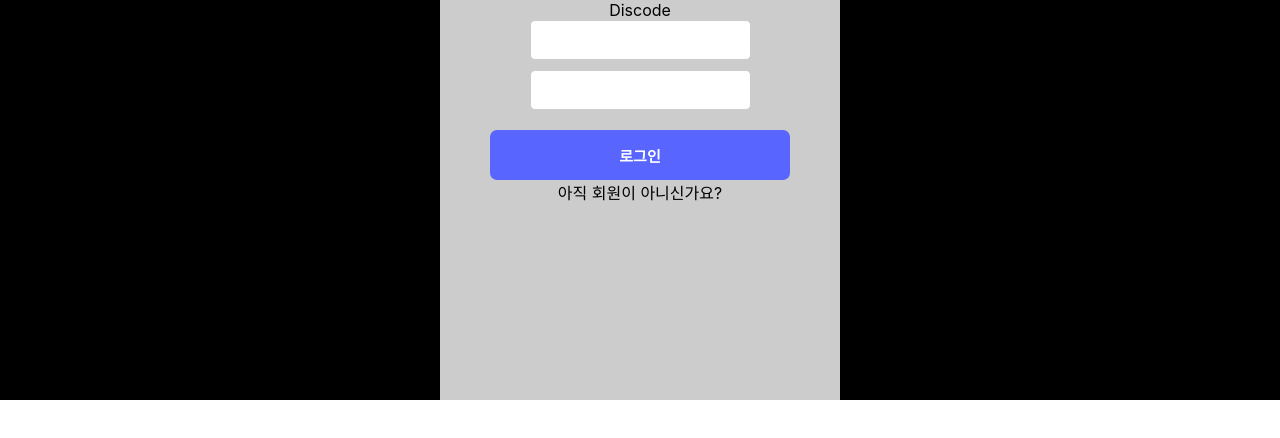
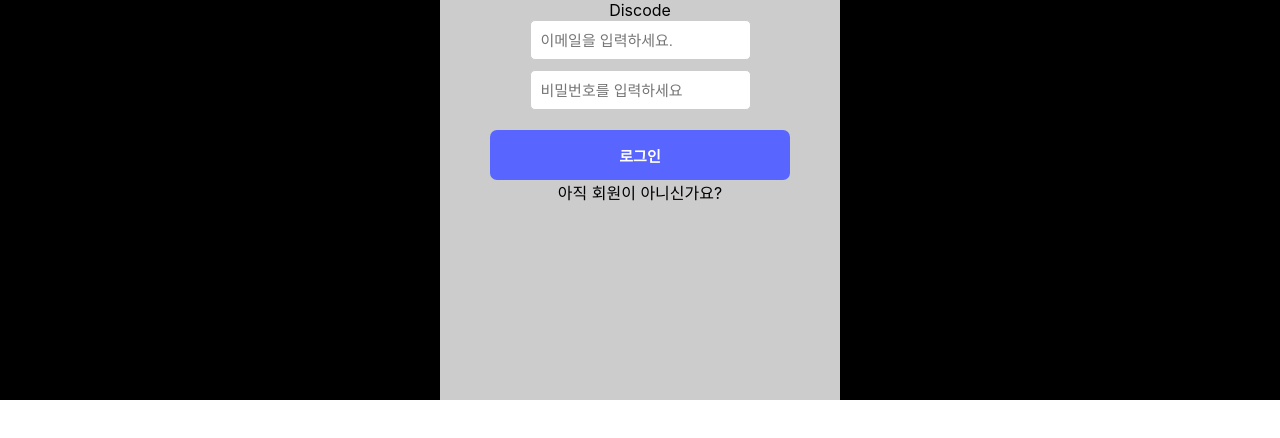
Before and after one commit to clonecordFront/clonecord, a React (Create React App) app: page / in a window 1280 px wide. Shown: the top 438 px of the page. Built offline with nearby package versions, Linux system fonts and the light colour scheme; no server answers.

Commit message:
로그인 작업중
로그인 기능 작업중

```diff
--- a/src/index.css
+++ b/src/index.css
@@ -123,7 +123,8 @@
   font-weight: 700;
   transition: 0.3s;
   cursor: pointer;
-  &:hover {
-    background-color: #bdbdbd;
-  }
 }
+
+.loginButton:hover {
+  background-color: #bdbdbd;
+}
--- a/src/index.js
+++ b/src/index.js
@@ -3,10 +3,14 @@
 import './index.css';
 import App from './App';
 import '@fortawesome/fontawesome-free/js/all.js';
+import store from './redux/config/configStore';
+import { Provider } from 'react-redux';
 
 const root = ReactDOM.createRoot(document.getElementById('root'));
 root.render(
-  <React.StrictMode>
-    <App />
-  </React.StrictMode>
+  <Provider store={store}>
+    <React.StrictMode>
+      <App />
+    </React.StrictMode>
+  </Provider>
 );
--- a/src/pages/mainPage/MainPage.jsx
+++ b/src/pages/mainPage/MainPage.jsx
@@ -1,22 +1,64 @@
-import React from "react"
+import React,{ useState} from "react"
 import { useNavigate } from "react-router-dom/dist"
-
+import { useDispatch } from "react-redux";
+import { memberLogin } from "../../redux/modules/loginSlice";
 
 export default function MainPage() {
-   const navigate = useNavigate
+  const [email, setEmail] = useState();
+  const [password, setPassword] = useState();
+
+  const navigate = useNavigate();
+  const dispatch = useDispatch();
+
+  const onChangeEmail = (e) => {
+    const {value} = e.target;
+    setEmail(value);
+  }
+
+  const onChangePassword = (e) => {
+    const {value} = e.target;
+    setPassword(value);
+  }
+
+  const onSubmitHandler = (e) => {
+    e.preventDefault();
+    dispatch(memberLogin({
+      email,
+      password
+    }));
+    setEmail('');
+    setPassword('')
+
+    if(password.length < 4 || password.length > 20) {
+      alert("4자리 ~ 20자리 이내로 입력하세요")
+      return false;
+    }
+  }
 
   return (
 
       <div className="loginPage">
-        <div className="loginBox">
+        <form className="loginBox" onSubmit={onSubmitHandler}>
           <div>
             <p>Discode</p>
-            <input className="loginInput"/>
-            <input className="loginInput"/>
+            <input
+              className="loginInput"
+              value={email}
+              type='text'
+              onChange={onChangeEmail}
+              placeholder='이메일을 입력하세요.'
+              />
+            <input
+              className="loginInput"
+              value={password}
+              type='password'
+              onChange={onChangePassword}
+              placeholder='비밀번호를 입력하세요'
+              />
             <button className="loginButton">로그인</button>
           </div>
           <p onClick={navigate('/signup')}>아직 회원이 아니신가요?</p>
-        </div>
+        </form>
       </div>
 
   )
--- /dev/null
+++ b/src/redux/config/configStore.js
@@ -0,0 +1,7 @@
+import { configureStore } from '@reduxjs/toolkit';
+
+const store = configureStore({
+  reducer: { },
+});
+
+export default store;
--- a/src/redux/modules/loginSlice.js
+++ b/src/redux/modules/loginSlice.js
@@ -1,11 +1,10 @@
 import { createAsyncThunk, createSlice } from "@reduxjs/toolkit";
-import instance from '../../shared/request';
-import axios from 'axios';
+import instance from '../../shared/router/request';
 
 // 다시 확인
 const initialState = {
   login: {
-    nickname: '',
+    email: '',
     password: '',
     passwordConfirm: ''
   },
--- /dev/null
+++ b/src/shared/router/request.js
@@ -0,0 +1,8 @@
+import axios from "axios";
+
+// 모듈에 주소로 붙일 때 instance로 저장
+const instance = axios.create({
+  baseURL: process.env.REACT_APP_API_URL,
+});
+
+export default instance;
```
